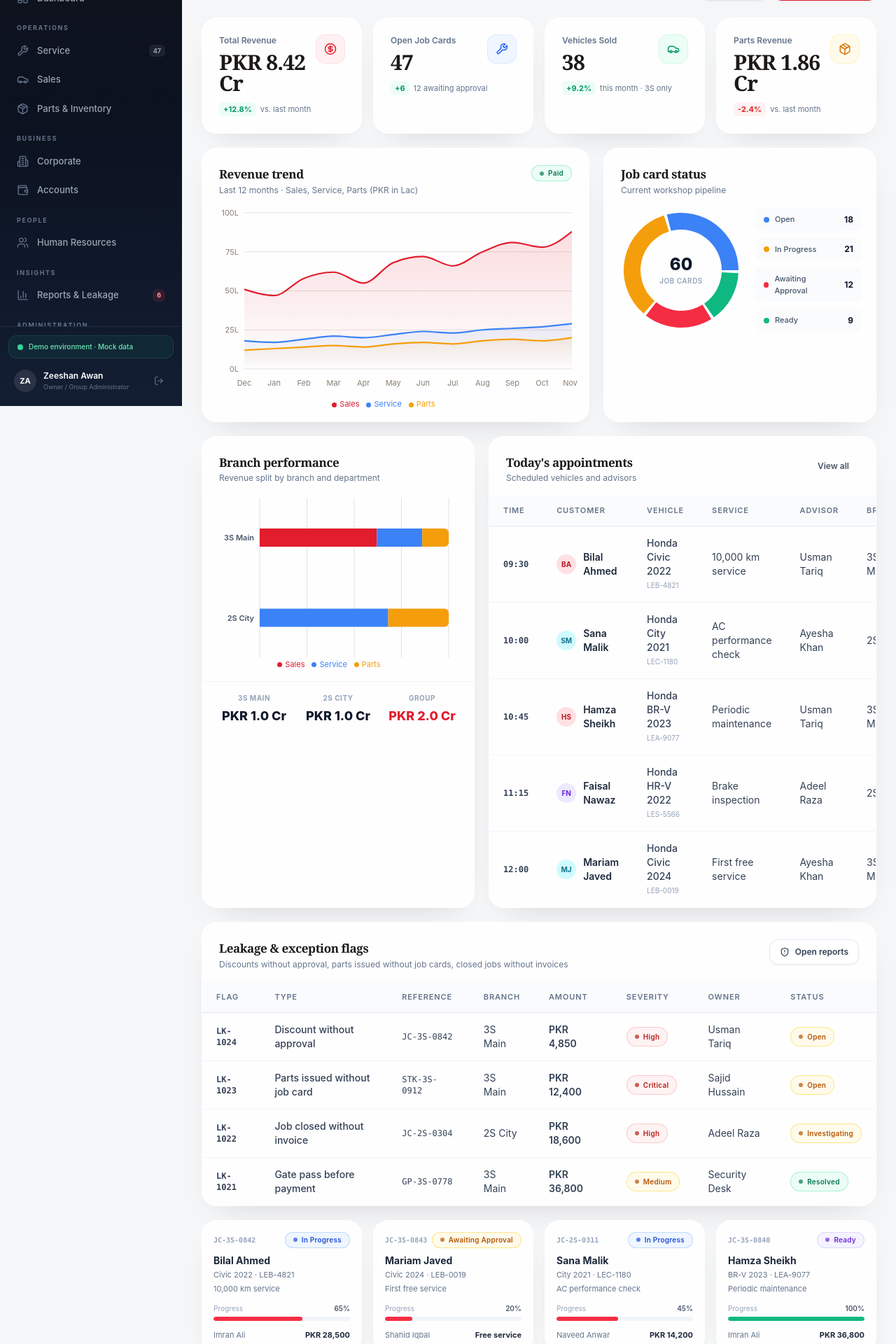
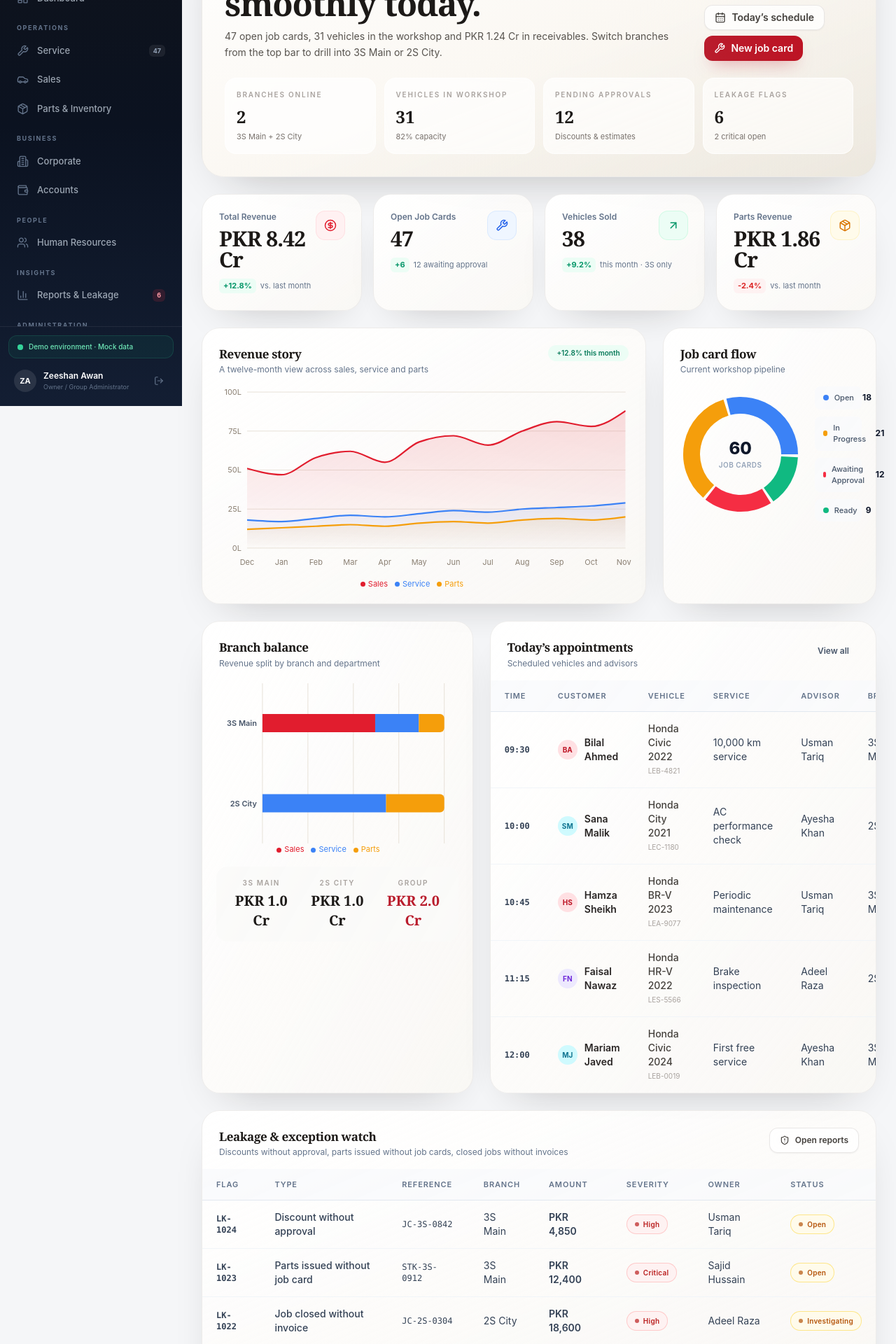
Before and after one commit to stellarsagency/honda-dms-demo, a Next.js app: page / in a window 1280 px wide. Shown: the part 220-2140 px from the top of the page at 70% size. Built offline with nearby package versions, Linux system fonts and the light colour scheme.

Commit message:
Make dashboard more editorial and human-designed

```diff
--- a/app/(app)/dashboard/page.tsx
+++ b/app/(app)/dashboard/page.tsx
@@ -1,7 +1,6 @@
 import {
   ArrowUpRight,
   CalendarDays,
-  Car,
   CircleDollarSign,
   Package,
   ShieldAlert,
@@ -9,18 +8,13 @@ import {
 } from "lucide-react";
 import { StatCard, PageHeader, Card, CardHeader, StatusBadge, Avatar, Progress } from "@/components/ui";
 import { RevenueChart, BranchSplitBars, JobStatusDonut } from "@/components/charts";
-import {
-  appointments,
-  dashboardKpis,
-  jobCards,
-  leakageFlags,
-} from "@/lib/data";
+import { appointments, dashboardKpis, jobCards, leakageFlags } from "@/lib/data";
 import { formatPKR } from "@/lib/utils";
 
 const statIcons = {
   revenue: CircleDollarSign,
   job: Wrench,
-  car: Car,
+  car: ArrowUpRight,
   parts: Package,
 };
 
@@ -34,21 +28,42 @@ const statTones = {
 export default function DashboardPage() {
   return (
     <>
-      <PageHeader
-        eyebrow="Overview"
-        title="Executive Dashboard"
-        description="Real-time snapshot of both branches — 3S Main and 2S City. Switch branches from the top bar to drill down."
-        actions={
-          <>
+      <section className="mb-6 overflow-hidden rounded-[2rem] border border-stone-200/70 bg-gradient-to-br from-white via-ivory to-champagne/30 p-6 shadow-[0_28px_70px_-40px_rgba(24,21,18,0.35)] sm:p-8">
+        <div className="flex flex-col gap-6 lg:flex-row lg:items-end lg:justify-between">
+          <div>
+            <p className="text-[10px] font-semibold uppercase tracking-[0.28em] text-ruby-600">Good morning, Zeeshan</p>
+            <h1 className="mt-3 font-serif text-4xl font-bold leading-tight tracking-tight text-stone-900 sm:text-5xl">
+              Your dealership is running smoothly today.
+            </h1>
+            <p className="mt-3 max-w-2xl text-sm leading-relaxed text-stone-600">
+              47 open job cards, 31 vehicles in the workshop and PKR 1.24 Cr in receivables. Switch branches from the top bar to drill into 3S Main or 2S City.
+            </p>
+          </div>
+          <div className="flex flex-wrap gap-2">
             <button className="btn-secondary">
-              <CalendarDays className="h-4 w-4" /> Today
+              <CalendarDays className="h-4 w-4" /> Today’s schedule
             </button>
             <button className="btn-primary">
-              <ArrowUpRight className="h-4 w-4" /> New Job Card
+              <Wrench className="h-4 w-4" /> New job card
             </button>
-          </>
-        }
-      />
+          </div>
+        </div>
+
+        <div className="mt-6 grid gap-3 sm:grid-cols-4">
+          {[
+            { label: "Branches online", value: "2", note: "3S Main + 2S City" },
+            { label: "Vehicles in workshop", value: "31", note: "82% capacity" },
+            { label: "Pending approvals", value: "12", note: "Discounts & estimates" },
+            { label: "Leakage flags", value: "6", note: "2 critical open" },
+          ].map((item) => (
+            <div key={item.label} className="rounded-2xl border border-white/70 bg-white/70 p-4 backdrop-blur-sm">
+              <p className="text-[10px] font-semibold uppercase tracking-[0.18em] text-stone-400">{item.label}</p>
+              <p className="mt-2 font-serif text-2xl font-bold text-stone-900">{item.value}</p>
+              <p className="mt-1 text-[11px] text-stone-500">{item.note}</p>
+            </div>
+          ))}
+        </div>
+      </section>
 
       <div className="grid gap-4 sm:grid-cols-2 xl:grid-cols-4">
         {dashboardKpis.map((kpi) => (
@@ -65,51 +80,49 @@ export default function DashboardPage() {
         ))}
       </div>
 
-      <div className="mt-5 grid gap-5 lg:grid-cols-12">
-        <Card className="lg:col-span-7">
+      <div className="mt-6 grid gap-6 lg:grid-cols-12">
+        <Card className="lg:col-span-8">
           <CardHeader
-            title="Revenue trend"
-            subtitle="Last 12 months · Sales, Service, Parts (PKR in Lac)"
-            action={<StatusBadge status="Paid" />}
+            title="Revenue story"
+            subtitle="A twelve-month view across sales, service and parts"
+            action={<span className="rounded-full bg-emerald-50 px-3 py-1 text-[10px] font-semibold text-emerald-700">+12.8% this month</span>}
           />
-          <div className="px-2 pb-4 sm:px-4">
+          <div className="px-3 pb-5 sm:px-5">
             <RevenueChart />
           </div>
         </Card>
-        <Card className="lg:col-span-5">
-          <CardHeader title="Job card status" subtitle="Current workshop pipeline" />
+        <Card className="lg:col-span-4">
+          <CardHeader title="Job card flow" subtitle="Current workshop pipeline" />
           <div className="px-5 pb-5">
             <JobStatusDonut />
           </div>
         </Card>
       </div>
 
-      <div className="mt-5 grid gap-5 lg:grid-cols-12">
+      <div className="mt-6 grid gap-6 lg:grid-cols-12">
         <Card className="lg:col-span-5">
-          <CardHeader title="Branch performance" subtitle="Revenue split by branch and department" />
-          <div className="px-2 pb-4 sm:px-4">
+          <CardHeader title="Branch balance" subtitle="Revenue split by branch and department" />
+          <div className="px-3 pb-4 sm:px-5">
             <BranchSplitBars />
           </div>
-          <div className="border-t border-slate-100 px-5 py-4">
-            <div className="grid grid-cols-3 gap-3 text-center">
+          <div className="mx-5 mb-5 grid grid-cols-3 gap-3 rounded-2xl bg-stone-50/80 p-4 text-center">
             <div>
-                <p className="text-[10px] font-bold uppercase tracking-wider text-slate-400">3S Main</p>
-                <p className="mt-1 text-lg font-extrabold text-slate-900">PKR 1.0 Cr</p>
+              <p className="text-[10px] font-semibold uppercase tracking-[0.16em] text-stone-400">3S Main</p>
+              <p className="mt-1 font-serif text-xl font-bold text-stone-900">PKR 1.0 Cr</p>
             </div>
             <div>
-                <p className="text-[10px] font-bold uppercase tracking-wider text-slate-400">2S City</p>
-                <p className="mt-1 text-lg font-extrabold text-slate-900">PKR 1.0 Cr</p>
+              <p className="text-[10px] font-semibold uppercase tracking-[0.16em] text-stone-400">2S City</p>
+              <p className="mt-1 font-serif text-xl font-bold text-stone-900">PKR 1.0 Cr</p>
             </div>
             <div>
-                <p className="text-[10px] font-bold uppercase tracking-wider text-slate-400">Group</p>
-                <p className="mt-1 text-lg font-extrabold text-honda-600">PKR 2.0 Cr</p>
-              </div>
+              <p className="text-[10px] font-semibold uppercase tracking-[0.16em] text-stone-400">Group</p>
+              <p className="mt-1 font-serif text-xl font-bold text-ruby-600">PKR 2.0 Cr</p>
             </div>
           </div>
         </Card>
 
         <Card className="lg:col-span-7">
-          <CardHeader title="Today's appointments" subtitle="Scheduled vehicles and advisors" action={<button className="btn-ghost text-xs">View all</button>} />
+          <CardHeader title="Today’s appointments" subtitle="Scheduled vehicles and advisors" action={<button className="btn-ghost text-xs">View all</button>} />
           <div className="table-wrap">
             <table className="data-table">
               <thead>
@@ -126,20 +139,20 @@ export default function DashboardPage() {
               <tbody>
                 {appointments.map((item) => (
                   <tr key={item.id}>
-                    <td className="font-mono text-xs font-semibold text-slate-500">{item.time}</td>
+                    <td className="font-mono text-xs font-semibold text-stone-500">{item.time}</td>
                     <td>
                       <div className="flex items-center gap-2.5">
                         <Avatar name={item.customer} size="sm" />
-                        <span className="font-semibold text-slate-800">{item.customer}</span>
+                        <span className="font-semibold text-stone-800">{item.customer}</span>
                       </div>
                     </td>
                     <td>
-                      <p className="font-medium text-slate-700">{item.vehicle}</p>
-                      <p className="text-[10px] text-slate-400">{item.plate}</p>
+                      <p className="font-medium text-stone-700">{item.vehicle}</p>
+                      <p className="text-[10px] text-stone-400">{item.plate}</p>
                     </td>
-                    <td className="text-slate-600">{item.service}</td>
-                    <td className="text-slate-600">{item.advisor}</td>
-                    <td className="text-slate-600">{item.branch}</td>
+                    <td className="text-stone-600">{item.service}</td>
+                    <td className="text-stone-600">{item.advisor}</td>
+                    <td className="text-stone-600">{item.branch}</td>
                     <td>
                       <StatusBadge status={item.status} />
                     </td>
@@ -151,10 +164,9 @@ export default function DashboardPage() {
         </Card>
       </div>
 
-      <div className="mt-5 grid gap-5 lg:grid-cols-12">
-        <Card className="lg:col-span-12">
+      <Card className="mt-6">
         <CardHeader
-            title="Leakage & exception flags"
+          title="Leakage & exception watch"
           subtitle="Discounts without approval, parts issued without job cards, closed jobs without invoices"
           action={
             <button className="btn-secondary text-xs">
@@ -179,15 +191,15 @@ export default function DashboardPage() {
             <tbody>
               {leakageFlags.slice(0, 4).map((flag) => (
                 <tr key={flag.id}>
-                    <td className="font-mono text-xs font-semibold text-slate-500">{flag.id}</td>
-                    <td className="font-medium text-slate-700">{flag.type}</td>
+                  <td className="font-mono text-xs font-semibold text-stone-500">{flag.id}</td>
+                  <td className="font-medium text-stone-700">{flag.type}</td>
                   <td className="font-mono text-xs">{flag.ref}</td>
-                    <td>{flag.branch}</td>
-                    <td className="font-semibold text-slate-800">{formatPKR(flag.amount)}</td>
+                  <td className="text-stone-600">{flag.branch}</td>
+                  <td className="font-semibold text-stone-800">{formatPKR(flag.amount)}</td>
                   <td>
                     <StatusBadge status={flag.severity} />
                   </td>
-                    <td>{flag.owner}</td>
+                  <td className="text-stone-600">{flag.owner}</td>
                   <td>
                     <StatusBadge status={flag.status} />
                   </td>
@@ -197,30 +209,29 @@ export default function DashboardPage() {
           </table>
         </div>
       </Card>
-      </div>
 
-      <div className="mt-5 grid gap-4 sm:grid-cols-2 lg:grid-cols-4">
+      <div className="mt-6 grid gap-4 sm:grid-cols-2 lg:grid-cols-4">
         {jobCards.slice(0, 4).map((job) => (
-          <Card key={job.id} className="p-4">
+          <Card key={job.id} className="p-5">
             <div className="flex items-center justify-between">
-              <span className="font-mono text-[10px] font-bold text-slate-400">{job.id}</span>
+              <span className="font-mono text-[10px] font-semibold text-stone-400">{job.id}</span>
               <StatusBadge status={job.status} />
             </div>
-            <p className="mt-2 text-sm font-bold text-slate-800">{job.customer}</p>
-            <p className="mt-0.5 text-[11px] text-slate-500">
+            <p className="mt-3 font-serif text-lg font-bold text-stone-900">{job.customer}</p>
+            <p className="mt-1 text-[11px] text-stone-500">
               {job.vehicle} · {job.plate}
             </p>
-            <p className="mt-1 text-[11px] text-slate-500">{job.service}</p>
-            <div className="mt-3">
-              <div className="mb-1 flex justify-between text-[10px] text-slate-400">
+            <p className="mt-1 text-[11px] text-stone-500">{job.service}</p>
+            <div className="mt-4">
+              <div className="mb-1 flex justify-between text-[10px] text-stone-400">
                 <span>Progress</span>
-                <span className="font-semibold text-slate-600">{job.progress}%</span>
+                <span className="font-semibold text-stone-600">{job.progress}%</span>
               </div>
               <Progress value={job.progress} tone={job.progress === 100 ? "green" : "red"} />
             </div>
-            <div className="mt-3 flex items-center justify-between text-[11px]">
-              <span className="text-slate-500">{job.technician}</span>
-              <span className="font-bold text-slate-800">{job.amount ? formatPKR(job.amount) : "Free service"}</span>
+            <div className="mt-4 flex items-center justify-between text-[11px]">
+              <span className="text-stone-500">{job.technician}</span>
+              <span className="font-bold text-stone-900">{job.amount ? formatPKR(job.amount) : "Free service"}</span>
             </div>
           </Card>
         ))}
--- a/app/globals.css
+++ b/app/globals.css
@@ -58,7 +58,7 @@ h1, h2, h3 {
 
 @layer components {
   .card {
-    @apply rounded-[1.35rem] border border-white/70 bg-white/[0.9] shadow-[0_18px_45px_-28px_rgba(24,21,18,0.22)] backdrop-blur-sm;
+    @apply rounded-[1.6rem] border border-stone-200/70 bg-gradient-to-br from-white to-ivory/70 shadow-[0_24px_60px_-34px_rgba(24,21,18,0.28)] backdrop-blur-sm;
   }
   .card-pad {
     @apply p-5 sm:p-6;
@@ -88,16 +88,16 @@ h1, h2, h3 {
     @apply mb-1.5 block text-xs font-semibold text-slate-600;
   }
   .field {
-    @apply h-10 w-full rounded-xl border border-slate-200 bg-white px-3.5 text-sm text-slate-800 shadow-sm outline-none transition placeholder:text-slate-400 focus:border-honda-400 focus:ring-4 focus:ring-honda-500/10;
+    @apply h-11 w-full rounded-2xl border border-stone-200/90 bg-white/85 px-4 text-sm text-stone-800 shadow-sm outline-none transition placeholder:text-stone-400 focus:border-ruby-600 focus:ring-4 focus:ring-ruby-600/10;
   }
   .btn {
     @apply inline-flex h-9 items-center justify-center gap-2 rounded-xl px-3.5 text-sm font-semibold transition focus:outline-none focus-visible:ring-2 focus-visible:ring-honda-500/40 disabled:pointer-events-none disabled:opacity-50;
   }
   .btn-primary {
-    @apply btn bg-honda-600 text-white shadow-sm hover:bg-honda-700;
+    @apply btn bg-gradient-to-r from-ruby-600 to-honda-700 text-white shadow-[0_12px_24px_-12px_rgba(185,28,44,0.55)] hover:from-ruby-700 hover:to-honda-800;
   }
   .btn-secondary {
-    @apply btn border border-slate-200 bg-white text-slate-700 shadow-sm hover:border-slate-300 hover:bg-slate-50;
+    @apply btn border border-stone-200/90 bg-white/80 text-stone-700 shadow-sm backdrop-blur hover:border-stone-300 hover:bg-white;
   }
   .btn-ghost {
     @apply btn text-slate-600 hover:bg-slate-100;
```
Lines whose indentation alone changed are shown as unchanged.
